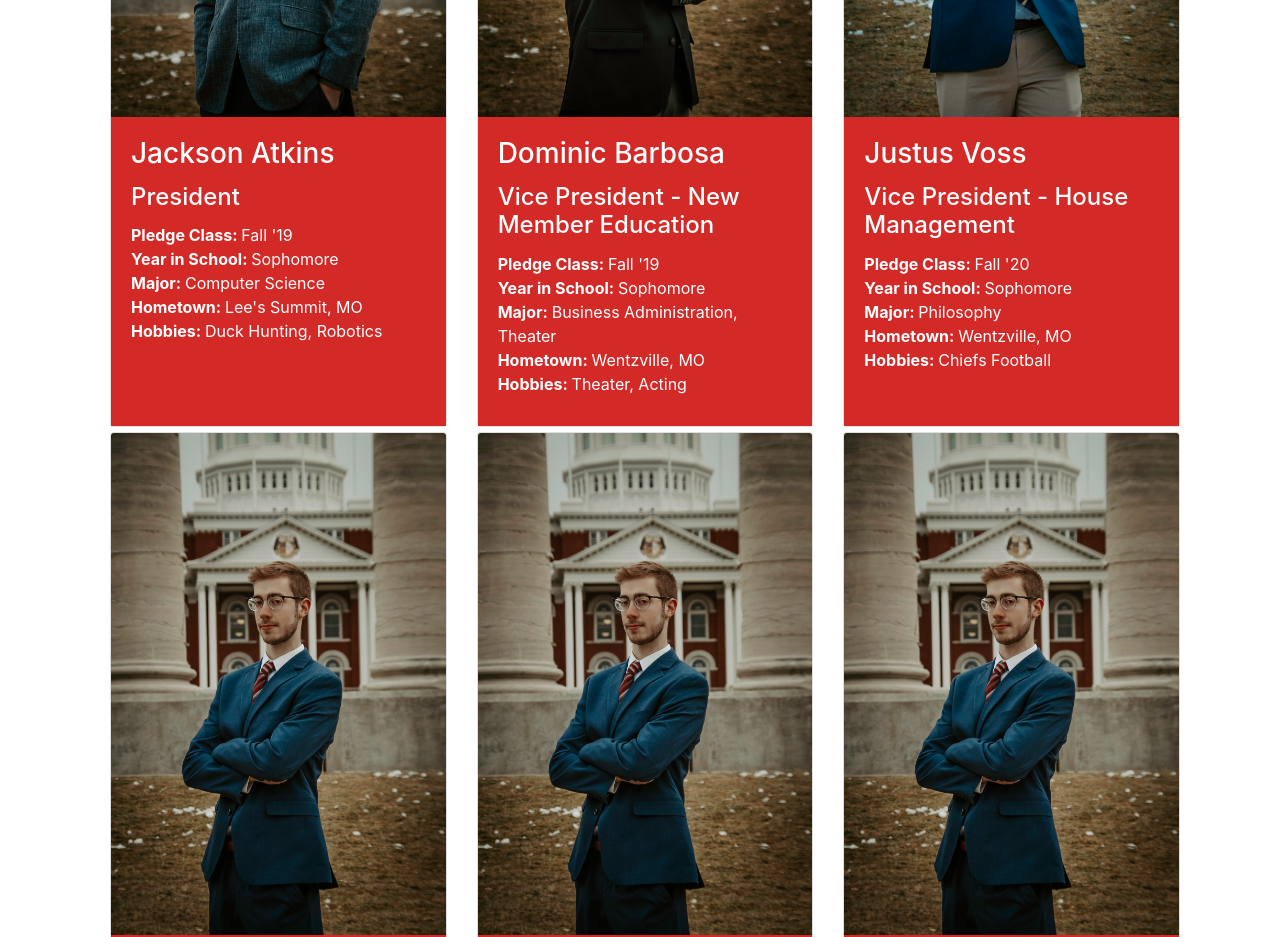
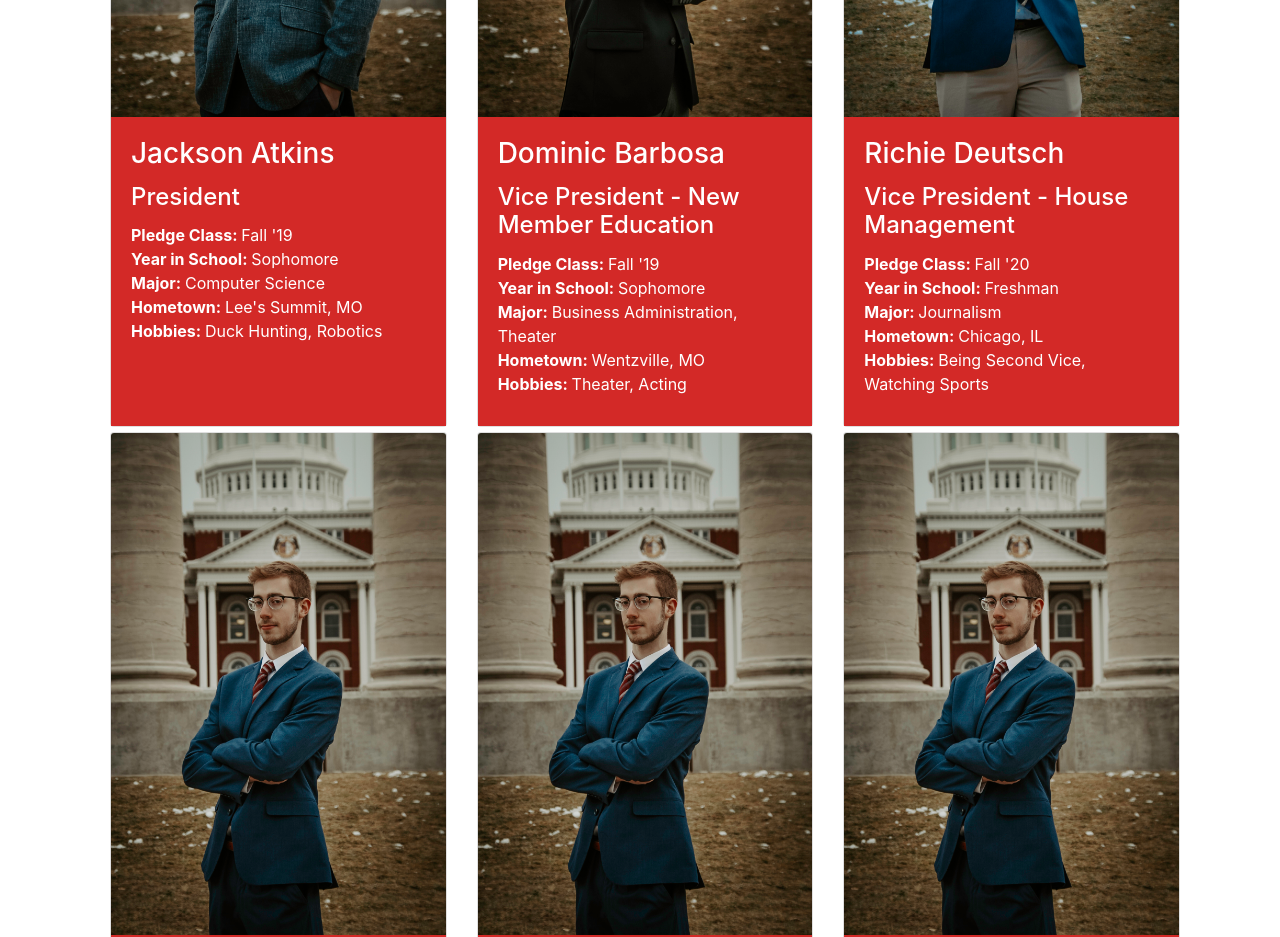
Before and after one commit to jackykrabs/beta-sig-website, an Angular app: page /exec in a window 1280 px wide. Shown: the part 1420-2357 px from the top of the page. Built offline with nearby package versions, Linux system fonts and the light colour scheme.

Commit message:
updated exec page with second vice

```diff
--- a/src/app/pages/exec/exec.component.html
+++ b/src/app/pages/exec/exec.component.html
@@ -42,13 +42,13 @@
             <div class="card" style="width: 100%;">
                 <img class="card-img-top" src="../../../assets/img/exec/voss.JPG">
                 <div class="card-body">
-                    <h3 class="card-title">Justus Voss</h3>
+                    <h3 class="card-title">Richie Deutsch</h3>
                     <h4 class="card-title">Vice President - House Management</h4>
                     <p class="card-text"><b>Pledge Class: </b>Fall '20</p>
-                    <p class="card-text"><b>Year in School: </b>Sophomore</p>
-                    <p class="card-text"><b>Major: </b>Philosophy</p>
-                    <p class="card-text"><b>Hometown: </b>Wentzville, MO</p>
-                    <p class="card-text"><b>Hobbies: </b>Chiefs Football</p>
+                    <p class="card-text"><b>Year in School: </b>Freshman</p>
+                    <p class="card-text"><b>Major: </b>Journalism</p>
+                    <p class="card-text"><b>Hometown: </b>Chicago, IL</p>
+                    <p class="card-text"><b>Hobbies: </b>Being Second Vice, Watching Sports</p>
                 </div>
             </div>
         </div>
```
Also changed, not shown: 1 other file (tests, documents, lock files or other folders).
